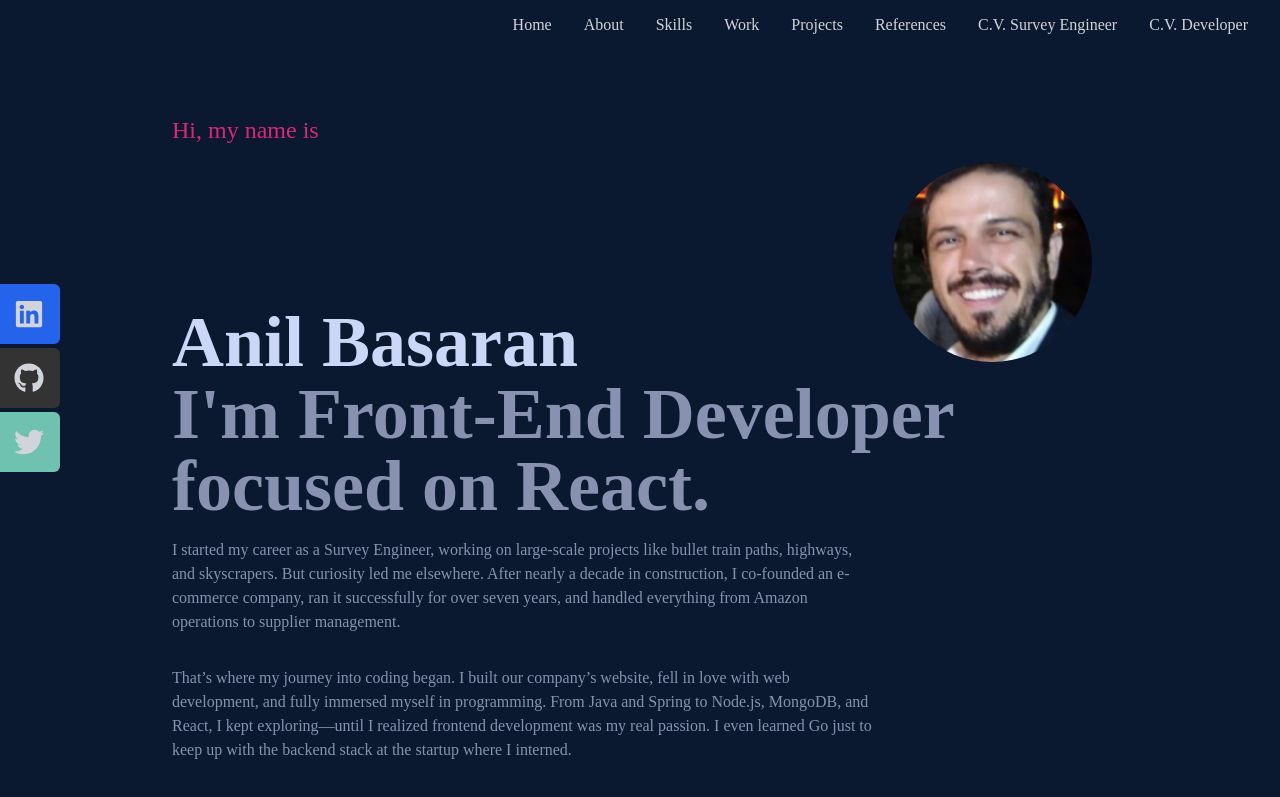
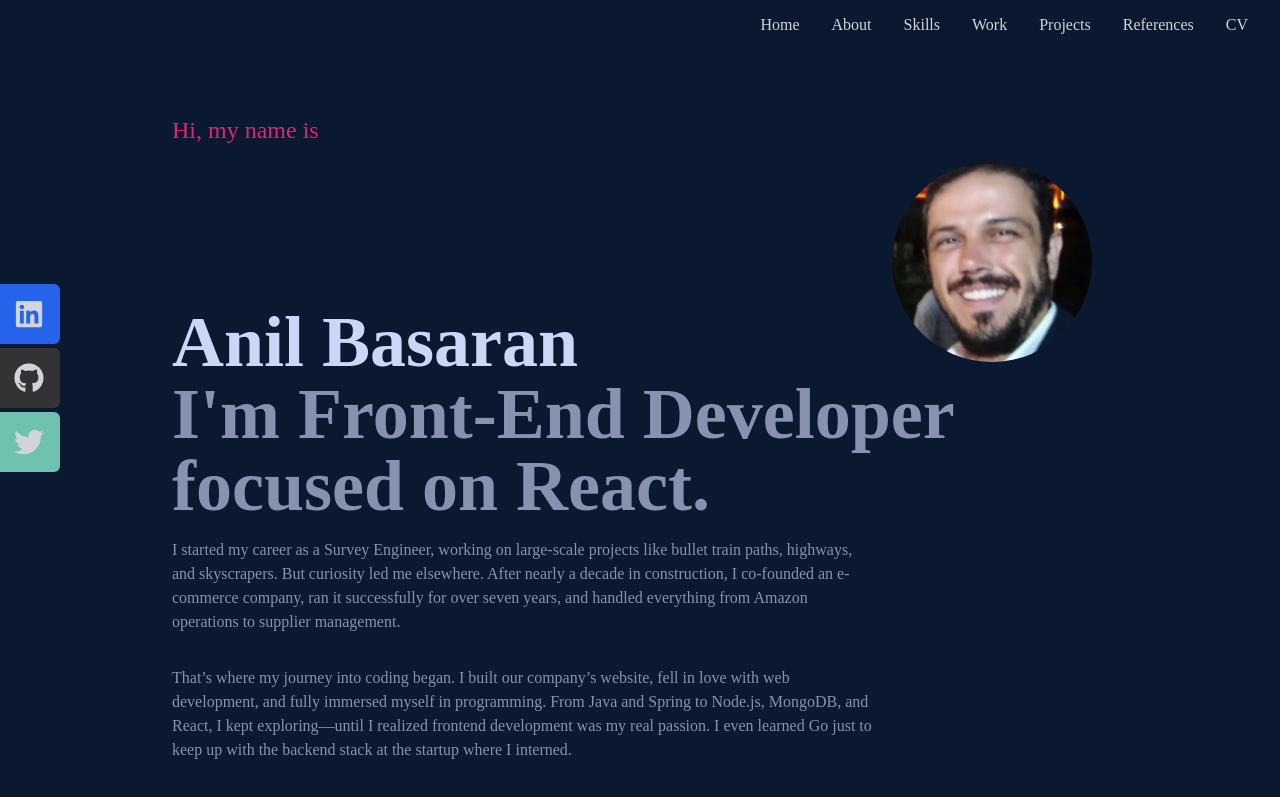
Before and after one commit to AnilBASARAN/portfolio-website-v2, a React (Create React App) app: page / in a window 1280 px wide. Shown: the top 797 px of the page. Built offline with nearby package versions, Linux system fonts and the light colour scheme.

Commit message:
cv link updated, engineer cv removed

```diff
--- a/src/components/Navbar.jsx
+++ b/src/components/Navbar.jsx
@@ -51,14 +51,14 @@ const Navbar = () => {
           </Link>
         </li>
 
-        <li>
+       {/*  <li>
   <a href="https://drive.google.com/file/d/1Y_ANXWkttacQ__HgIJ2TdmfkvB0V75s3/view" target="_blank" rel="noopener noreferrer">
     C.V. Survey Engineer
   </a>
-</li>
-        <li>
-  <a href="https://drive.google.com/file/d/1Qz1t9Y19bejJoCKKa7iS6Xq0hHERW-Rt/view" target="_blank" rel="noopener noreferrer">
-    C.V. Developer
+</li> */}
+<li>
+  <a href="https://drive.google.com/file/d/1Bmr7d6GNUk6CzKtUyv6z729k19MXrGa_/view?usp=sharing" target="_blank" rel="noopener noreferrer">
+    CV
   </a>
 </li>
 
@@ -132,14 +132,14 @@ const Navbar = () => {
   <li className='py-6 text-3xl text-center'>
   <a
     onClick={handleClick}
-    href="https://drive.google.com/file/d/1Qz1t9Y19bejJoCKKa7iS6Xq0hHERW-Rt/view"
+    href="https://drive.google.com/file/d/1Bmr7d6GNUk6CzKtUyv6z729k19MXrGa_/view?usp=sharing"
     target='_blank'  // Opens the link in a new tab
     rel='noopener noreferrer'  // Adds security when opening a new tab
   >
-    C.V.Developer
+    CV
   </a>
 </li>
-  <li className='py-6 text-3xl text-center'>
+  {/* <li className='py-6 text-3xl text-center'>
   <a
     onClick={handleClick}
     href='https://drive.google.com/file/d/1Y_ANXWkttacQ__HgIJ2TdmfkvB0V75s3/view'
@@ -148,7 +148,7 @@ const Navbar = () => {
   >
     C.V.Survey Engineer
   </a>
-</li>
+</li> */}
 
 
 
```
